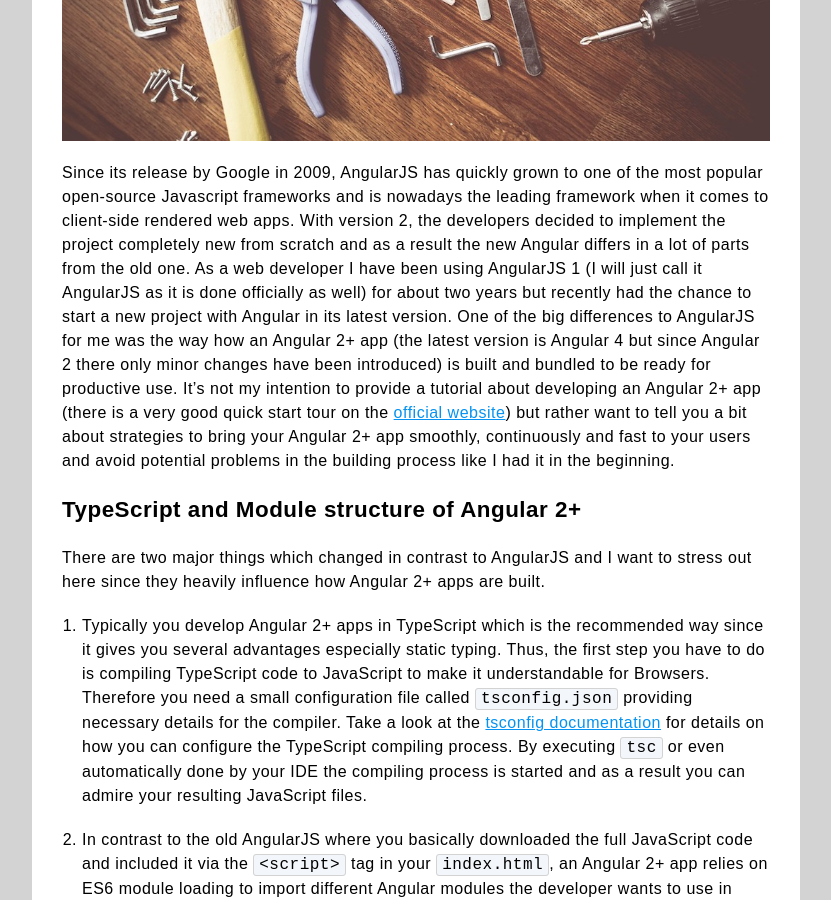
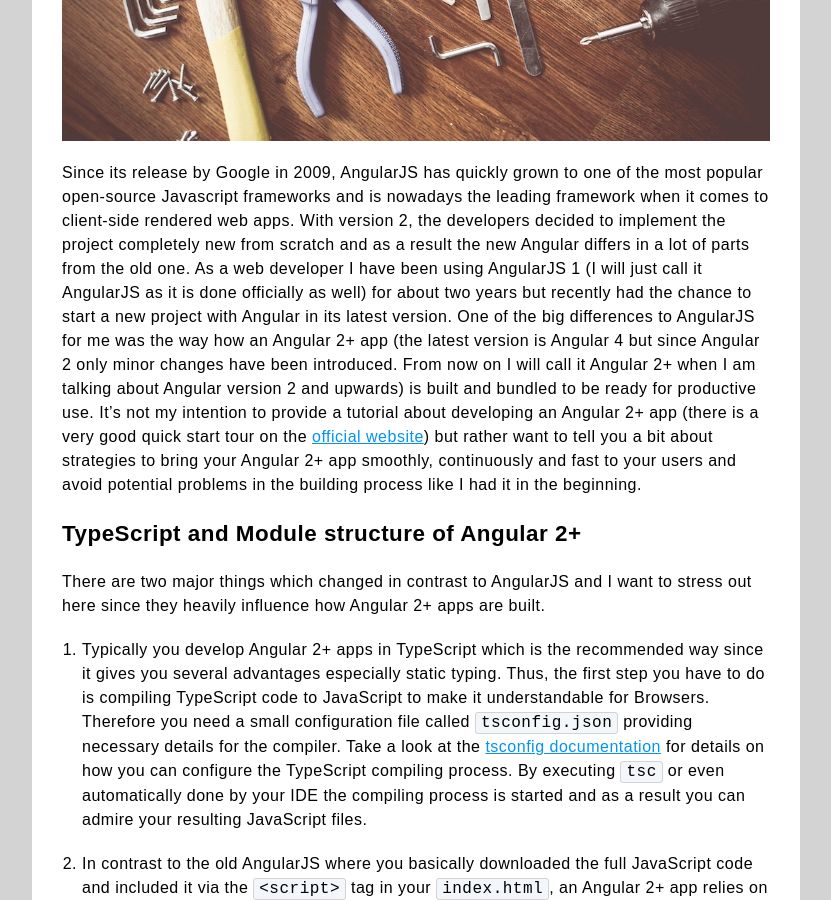
Before and after one commit to jratzenboeck/jratzenboeck-blog, a Jekyll site: the page built from _posts/2017-09-10-anglar-systemjs-gulp.md, in a window 1280 px wide and 900 px high, scrolled down 705 px. Shown: the whole window, without its empty margins (224-1055 px from the left). Built offline with Jekyll 4.4.1, drawn with Linux system fonts in a browser that asks for light colours; comment, search, counter and statistics services are not loaded.

Commit message:
Improve introduction paragraph in blog post from 10.09.2017

```diff
--- a/_posts/2017-09-10-anglar-systemjs-gulp.md
+++ b/_posts/2017-09-10-anglar-systemjs-gulp.md
@@ -11,7 +11,8 @@ of parts from the old one.
 <!--more-->
 As a web developer I have been using AngularJS 1 (I will just call it AngularJS as it is done officially as well) for about
 two years but recently had the chance to start a new project with Angular in its latest version. One of the big differences to AngularJS for me
-was the way how an Angular 2+ app (the latest version is Angular 4 but since Angular 2 there only minor changes have been introduced)
+was the way how an Angular 2+ app (the latest version is Angular 4 but since Angular 2 only minor changes have been introduced. From now on I will call
+it Angular 2+ when I am talking about Angular version 2 and upwards)
 is built and bundled to be ready for productive use. It's not my intention to provide
 a tutorial about developing an Angular 2+ app (there is a very good quick start tour on the
 <a href="https://angular.io/" title="Angular website" target="_blank">official website</a>) but rather want to tell you a bit
```
